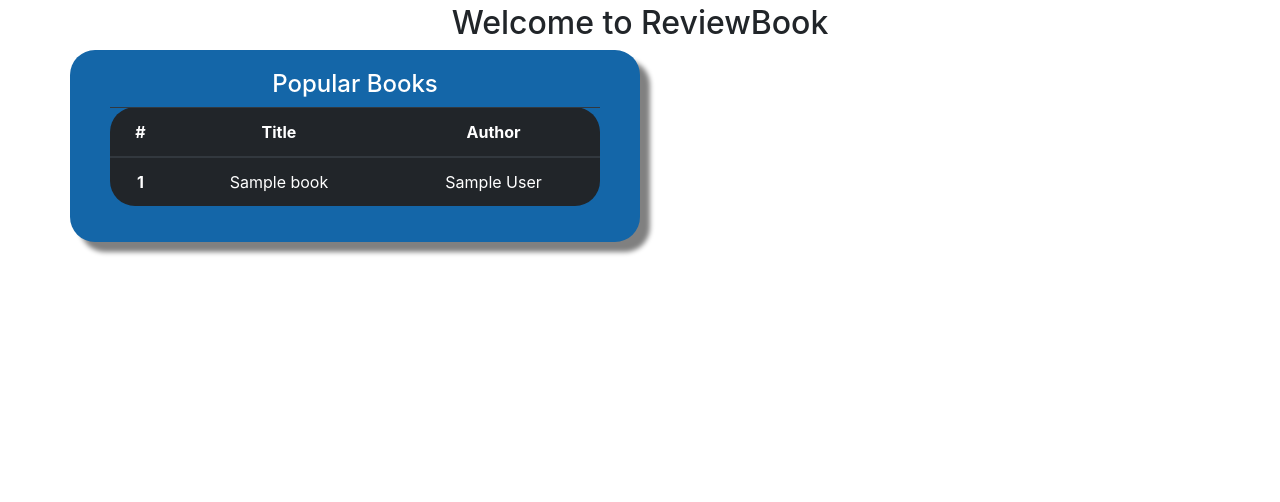
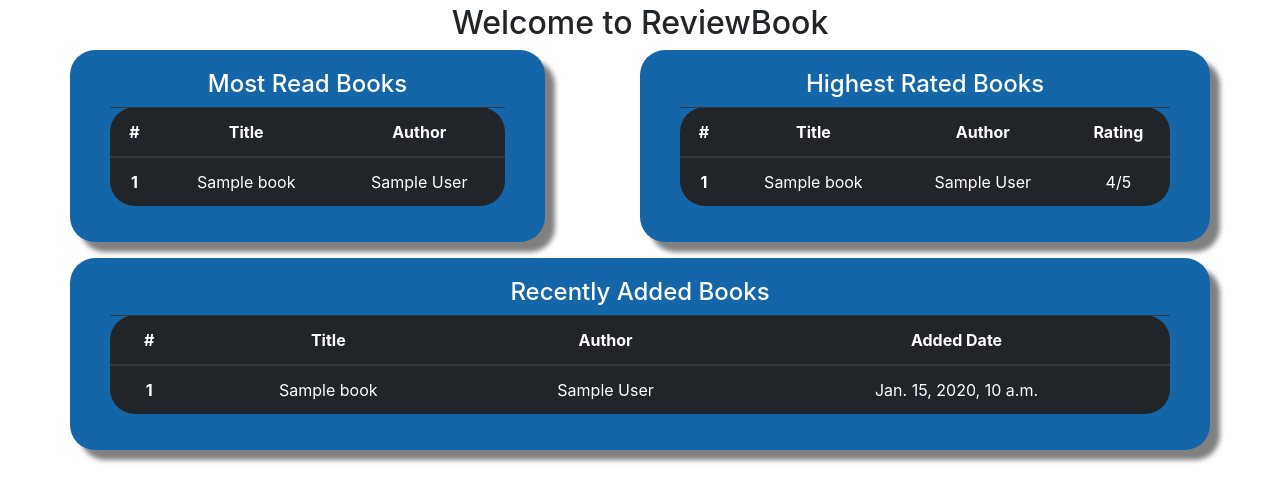
Before and after one commit to jdhayes01/ReviewBook, a Django app: page / in a window 1280 px wide. Shown: the part 56-558 px from the top of the page. Run offline with Django 3.2, Linux system fonts and the light colour scheme; tables that the repository leaves empty hold one stand-in row (values such as "Sample post"); some libraries are stand-ins or nearby versions.

Commit message:
completed features for dashboard

```diff
--- a/ReviewBook/views.py
+++ b/ReviewBook/views.py
@@ -5,16 +5,22 @@ from django.contrib.auth import logout as log_out
 from django.contrib.auth.forms import UserCreationForm
 from ReviewBook.forms import SignUpForm
 from dashboard.models import Book
-from django.db.models import Count
+from django.db.models import Count, Max
 
 def index(request):
     try:
-        books = Book.objects.values('title', 'author').annotate(title_count=Count('*')).order_by('-title_count')
+        books = Book.objects.values('title', 'author').annotate(title_count=Count('*')).order_by('-title_count')[:5]
+        ratedBooks = Book.objects.all().order_by('-rating')[:5]
+        recentBooks =  Book.objects.all().order_by('-created_at')[:5]
     except:
         books = None
+        ratedBooks = None
+        recentBooks = None
     auth = request.user.is_authenticated
     return render(request, 'index.html',{
         'books':books,
+        'ratedBooks':ratedBooks,
+        'recentBooks':recentBooks,
         'auth':auth
         })
 
--- a/dashboard/static/css/dashboard.css
+++ b/dashboard/static/css/dashboard.css
@@ -100,7 +100,6 @@ input, select{
   text-align: center;
   box-shadow: 10px 10px 5px grey;
 }
-
 .widgetBackground table{
   border-radius: 25px;
 }
--- a/dashboard/templates/navbar_dash.html
+++ b/dashboard/templates/navbar_dash.html
@@ -17,7 +17,7 @@
               <a class="nav-link" href="{% url 'user_profile' %}">Profile</a>
             </li>
           </ul>
-            <a href="{% url 'logout' %}" class="btn btn-outline-success my-2 my-sm-0"> logout</a>
+            <a href="{% url 'logout' %}" class="btn btn-outline-danger my-2 my-sm-0"> logout</a>
         </div>
       </nav>
     </header>
--- a/templates/base.html
+++ b/templates/base.html
@@ -8,9 +8,11 @@
 	<title>ReviewBook</title>
 	<!-- Boostrap -->
 	<link rel="stylesheet" href="https://maxcdn.bootstrapcdn.com/bootstrap/4.0.0/css/bootstrap.min.css" integrity="sha384-Gn5384xqQ1aoWXA+058RXPxPg6fy4IWvTNh0E263XmFcJlSAwiGgFAW/dAiS6JXm" crossorigin="anonymous">
+
+	<script src="https://code.jquery.com/jquery-3.2.1.slim.min.js" integrity="sha384-KJ3o2DKtIkvYIK3UENzmM7KCkRr/rE9/Qpg6aAZGJwFDMVNA/GpGFF93hXpG5KkN" crossorigin="anonymous"></script>
+
 	<script src="https://maxcdn.bootstrapcdn.com/bootstrap/4.0.0/js/bootstrap.min.js" integrity="sha384-JZR6Spejh4U02d8jOt6vLEHfe/JQGiRRSQQxSfFWpi1MquVdAyjUar5+76PVCmYl" crossorigin="anonymous"></script>
 
-	<script src="https://code.jquery.com/jquery-3.2.1.slim.min.js" integrity="sha384-KJ3o2DKtIkvYIK3UENzmM7KCkRr/rE9/Qpg6aAZGJwFDMVNA/GpGFF93hXpG5KkN" crossorigin="anonymous"></script>
 	<script src="https://cdnjs.cloudflare.com/ajax/libs/popper.js/1.12.9/umd/popper.min.js" integrity="sha384-ApNbgh9B+Y1QKtv3Rn7W3mgPxhU9K/ScQsAP7hUibX39j7fakFPskvXusvfa0b4Q" crossorigin="anonymous"></script>
 
 
--- a/templates/index.html
+++ b/templates/index.html
@@ -18,10 +18,10 @@
         </div>
       </div>
       <div class="row">
-        <!-- Begin add book widget -->
-        <div class="col-sm-6 widgetBackground">
+        <!-- Begin Popular book widget -->
+        <div class="col-sm-5 widgetBackground">
           <div class="row text-center">
-            <h4>Popular Books</h4>
+            <h4>Most Read Books</h4>
           </div>
           {% if books is not None %}
           <table class="table table-dark">
@@ -45,10 +45,73 @@
            {% else %}
                <p>no books</p>
             {% endif %}
-
-
         </div>
-        <!-- End add book widget -->
+        <div class="col-sm-1"></div>
+        <!-- End Popular book widget -->
+        <!-- Begin top rated book widget -->
+        <div class="col-sm-6 widgetBackground">
+          <div class="row text-center">
+            <h4>Highest Rated Books</h4>
+          </div>
+          {% if ratedBooks is not None %}
+          <table class="table table-dark">
+            <thead>
+              <tr>
+                <th scope="col">#</th>
+                <th scope="col">Title</th>
+                <th scope="col">Author</th>
+                <th scope="col">Rating</th>
+              </tr>
+            </thead>
+            <tbody>
+              {% for book in ratedBooks%}
+              <tr>
+                <th scope="row">{{ forloop.counter }}</th>
+                <td>{{ book.title }}</td>
+                <td>{{ book.author }}</td>
+                <td>{{ book.rating }}/5</td>
+              </tr>
+              {% endfor %}
+            </tbody>
+          </table>
+           {% else %}
+               <p>no rated books</p>
+            {% endif %}
+        </div>
+        <!-- end top rated book widget -->
+      </div>
+      <div class="row mt-3">
+        <!-- Begin top rated book widget -->
+        <div class="col-md-12 widgetBackground">
+          <div class="row text-center">
+            <h4>Recently Added Books</h4>
+          </div>
+          {% if recentBooks is not None %}
+          <table class="table table-dark">
+            <thead>
+              <tr>
+                <th scope="col">#</th>
+                <th scope="col">Title</th>
+                <th scope="col">Author</th>
+                <th scope="col">Added Date</th>
+              </tr>
+            </thead>
+            <tbody>
+              {% for book in recentBooks%}
+              <tr>
+                <th scope="row">{{ forloop.counter }}</th>
+                <td>{{ book.title }}</td>
+                <td>{{ book.author }}</td>
+                <td>{{ book.created_at }}</td>
+              </tr>
+              {% endfor %}
+            </tbody>
+          </table>
+           {% else %}
+               <p>no recent books</p>
+            {% endif %}
+        </div>
+        <!-- end top rated book widget -->
       </div>
     </main>
 
--- a/templates/navbar_home.html
+++ b/templates/navbar_home.html
@@ -2,7 +2,7 @@
   <!-- Fixed navbar -->
   <nav class="navbar navbar-expand-md navbar-dark fixed-top bg-dark">
     <a class="navbar-brand" href="#">ReviewBook</a>
-    <button class="navbar-toggler" type="button" data-toggle="collapse" data-target="#navbarCollapse" aria-controls="navbarCollapse" aria-expanded="false" aria-label="Toggle navigation">
+    <button class="navbar-toggler" type="button" data-toggle="collapse" data-target=".navbar-collapse">
       <span class="navbar-toggler-icon"></span>
     </button>
     <div class="collapse navbar-collapse" id="navbarCollapse">
@@ -23,7 +23,7 @@
       </ul>
 
       {% if auth %}
-        <a href="{% url 'logout' %}" class="btn btn-outline-success my-2 my-sm-0">logout</a>
+        <a href="{% url 'logout' %}" class="btn btn-outline-danger my-2 my-sm-0">logout</a>
       {% else %}
         <a href="{% url 'login' %}" class="btn btn-outline-success my-2 my-sm-0">login</a>
       {% endif %}
```
Also changed, not shown: 1 other file.
